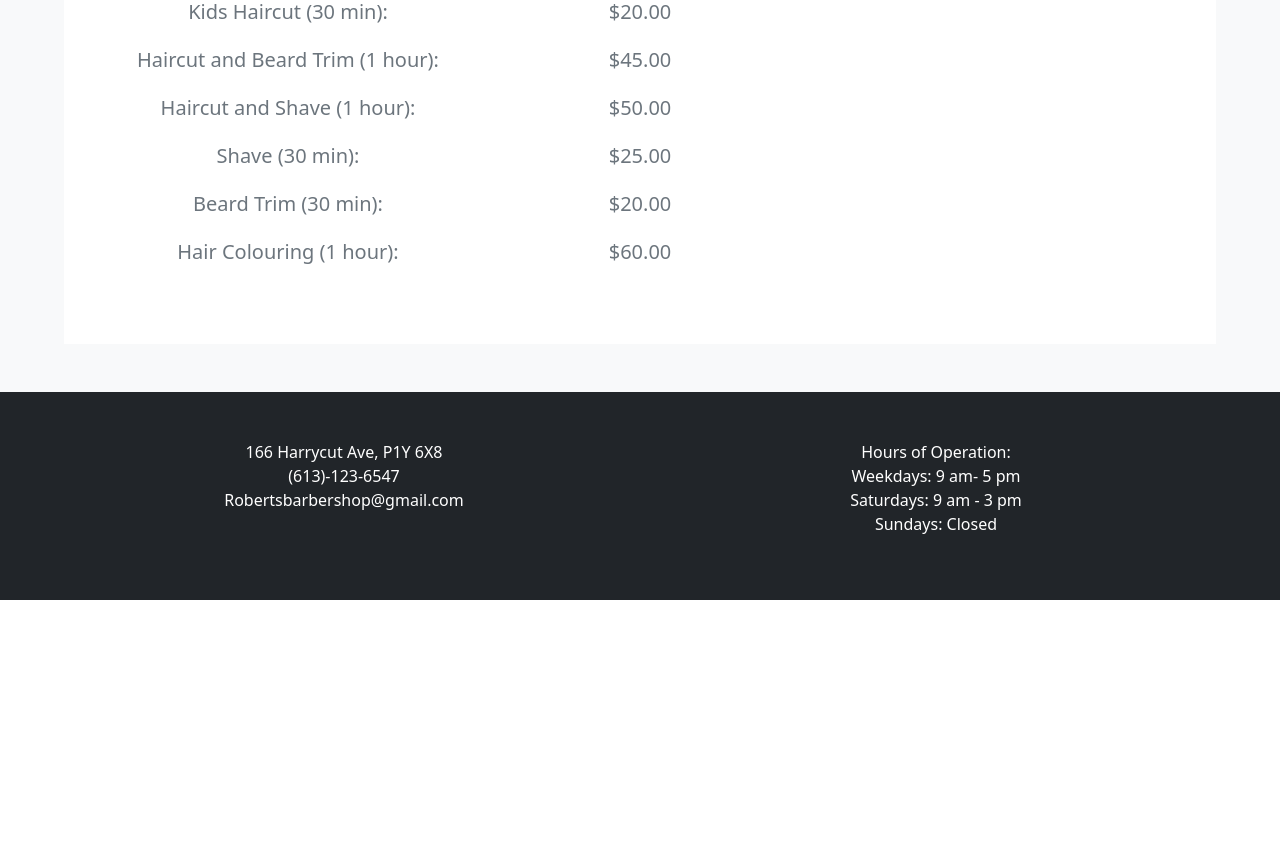
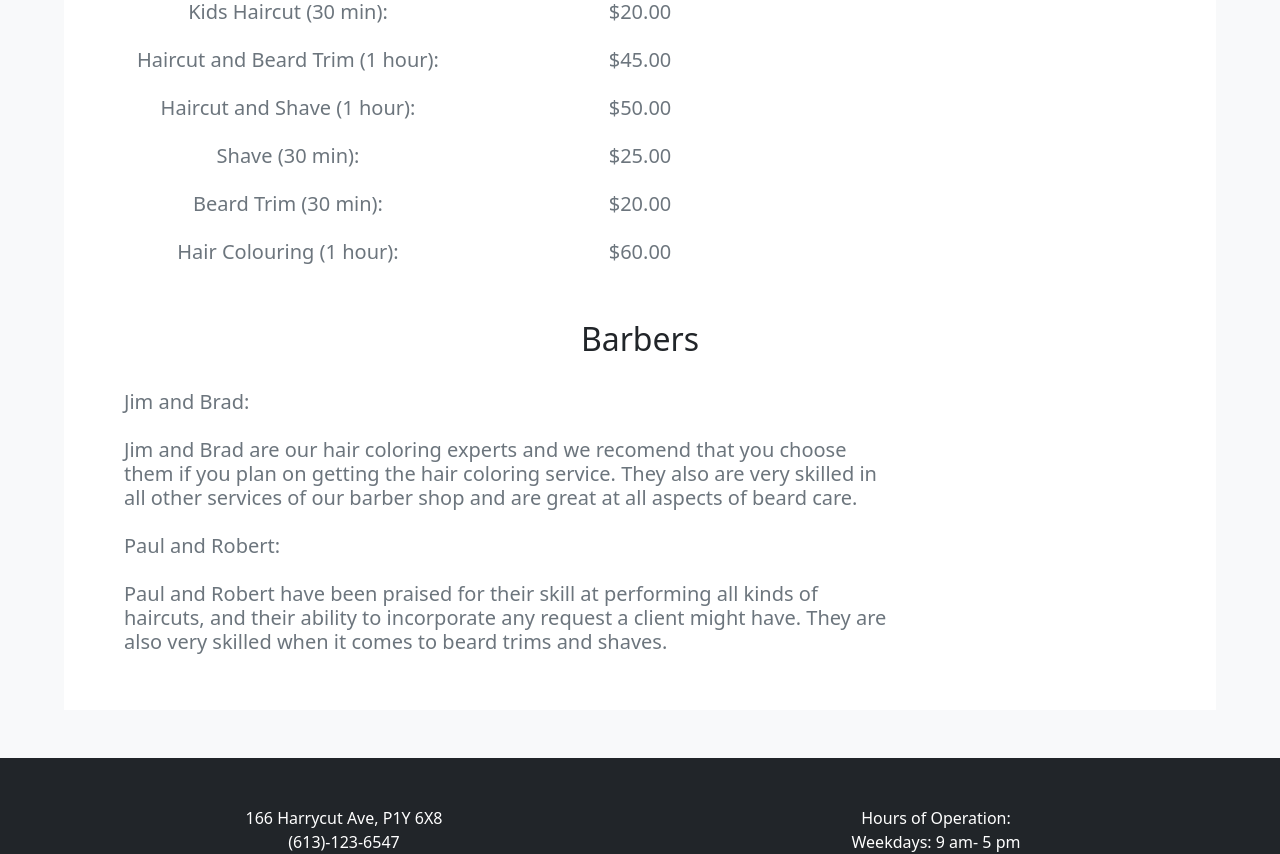
Before and after one commit to RobertDjukic/Project-1---SEG-3125, a plain HTML site: page Services.html in a window 1280 px wide. Shown: the part 328-1182 px from the top of the page. Before the commit the page ends 928 px from the top, so only its background shows below. Drawn offline with nearby package versions, Linux system fonts and the light colour scheme.

Commit message:
Update Services.html

```diff
--- a/Services.html
+++ b/Services.html
@@ -103,6 +103,33 @@
                     </div>
                 </div>
 
+
+                <br>
+
+                <h2 class="text-center">Barbers</h2>
+
+                <br>
+
+                <p class="text-muted h5" style="margin-right:25%">
+                    Jim and Brad:
+                    <br>
+                    <br>
+                    Jim and Brad are our hair coloring experts and we recomend that you choose them if you plan on getting the hair coloring service.
+                    They also are very skilled in all other services of our barber shop and are great at all aspects of beard care.
+
+                    <br>
+                    <br>
+
+                    Paul and Robert:
+                    <br>
+                    <br>
+
+                    Paul and Robert have been praised for their skill at performing all kinds of haircuts, and their ability to incorporate any
+                    request a client might have. They are also very skilled when it comes to beard trims and shaves.
+
+                </p>
+
+
             </div>
         </section>
 
```
